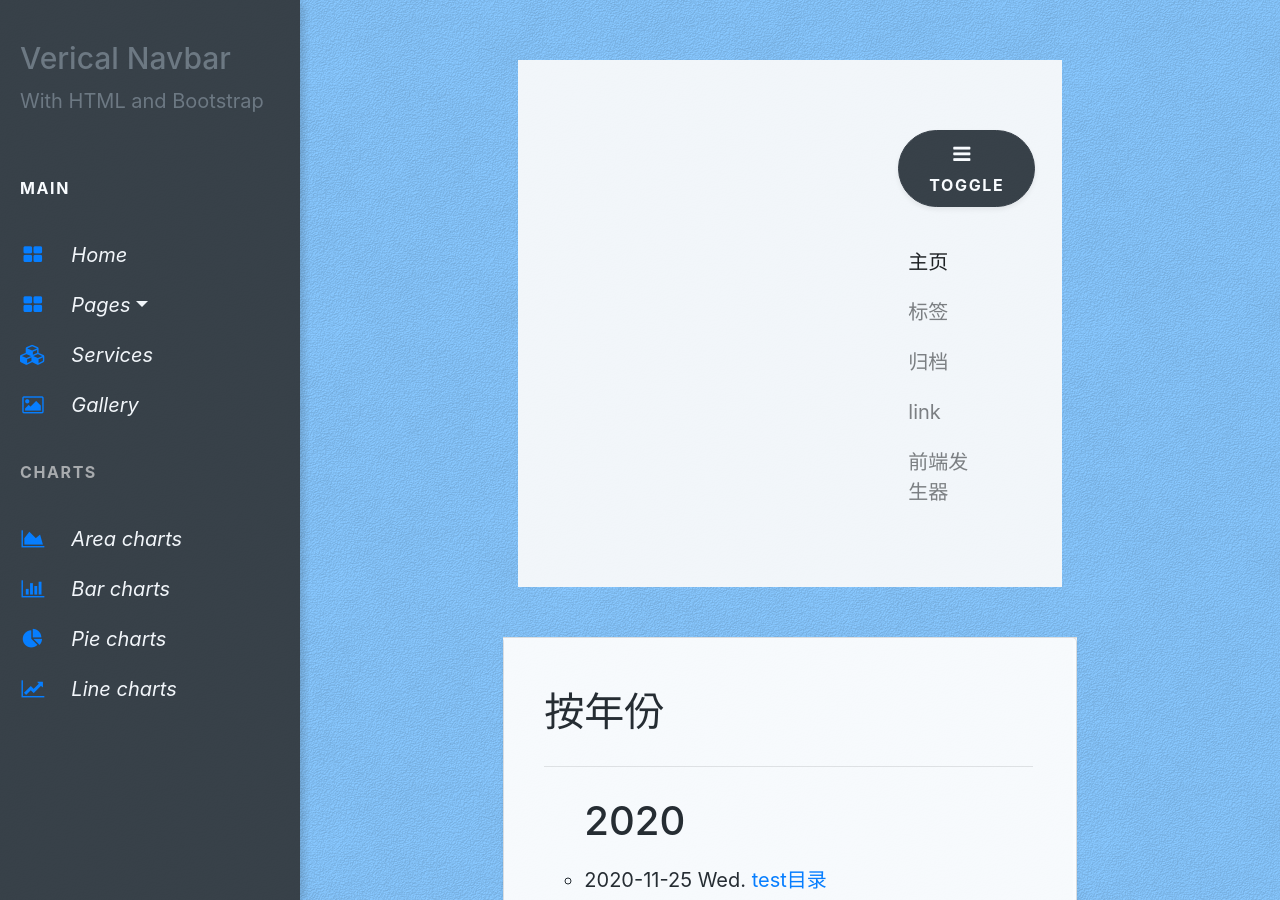
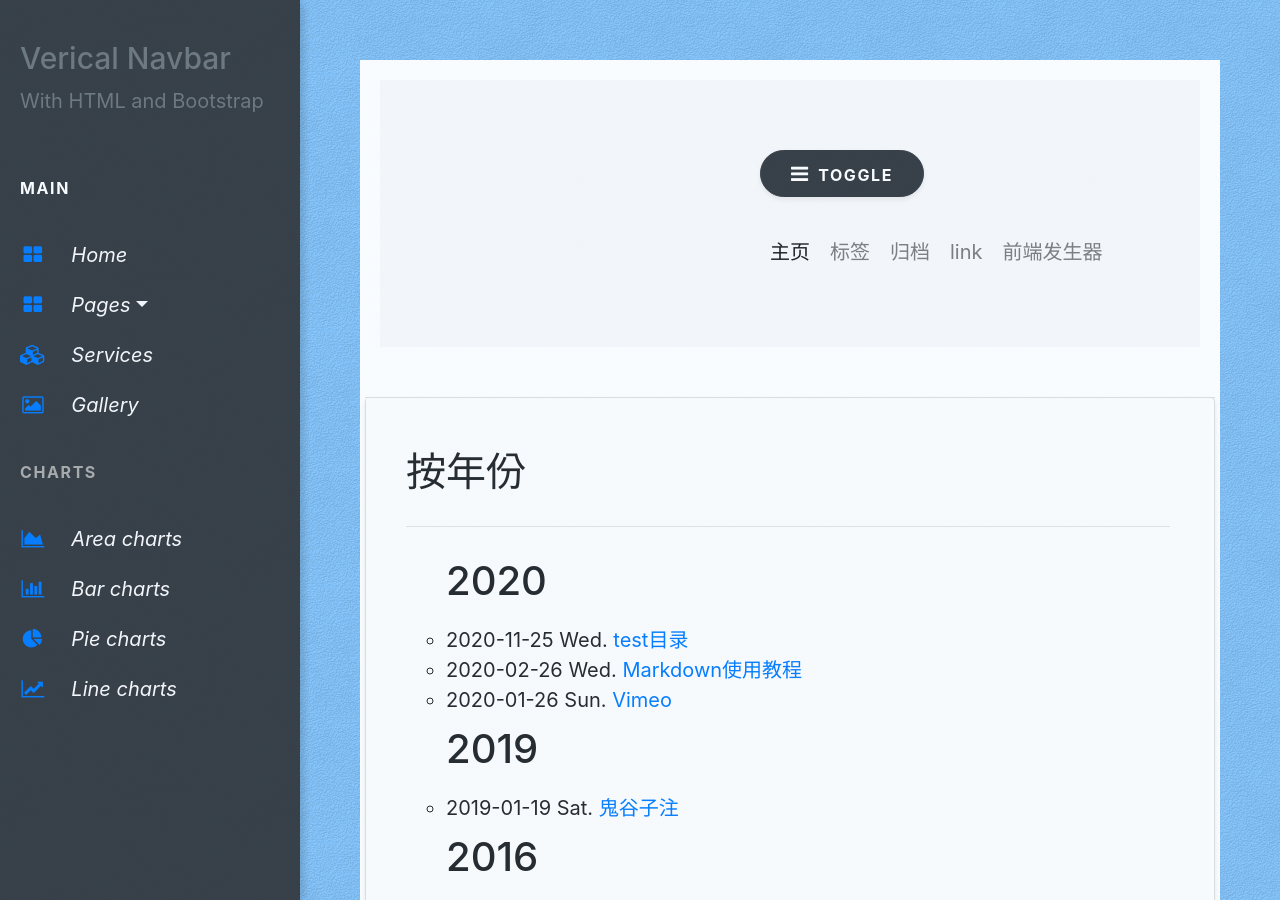
Before and after one commit to nengwuzhi/nengwuzhi.github.ioce, a Jekyll site: the page built from archive/index.md, in a window 1280 px wide and 900 px high. Built offline with Jekyll 4.4.1, drawn with Linux system fonts in a browser that asks for light colours; nearby versions of some CDN libraries.

Commit message:
Update default.html

```diff
--- a/_layouts/default.html
+++ b/_layouts/default.html
@@ -11,7 +11,7 @@
              {% include Side_navigation.html %}
                     <!-- Content -->
             <div id="content" class="page-content p-5">
-              <div class="col-md-8 container">
+              <div class="col-md-12 container">
                 {% include top_nav.html %}
           <section class="margin">
 
```
